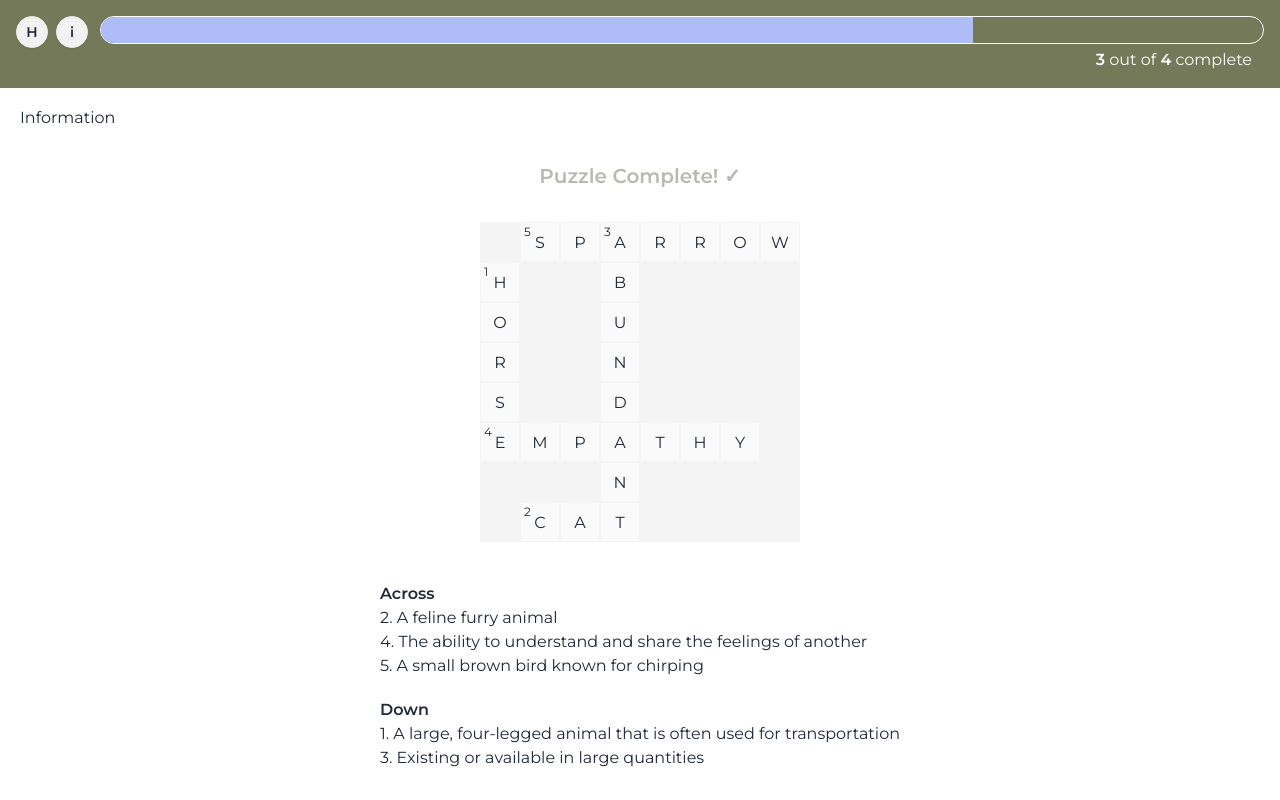
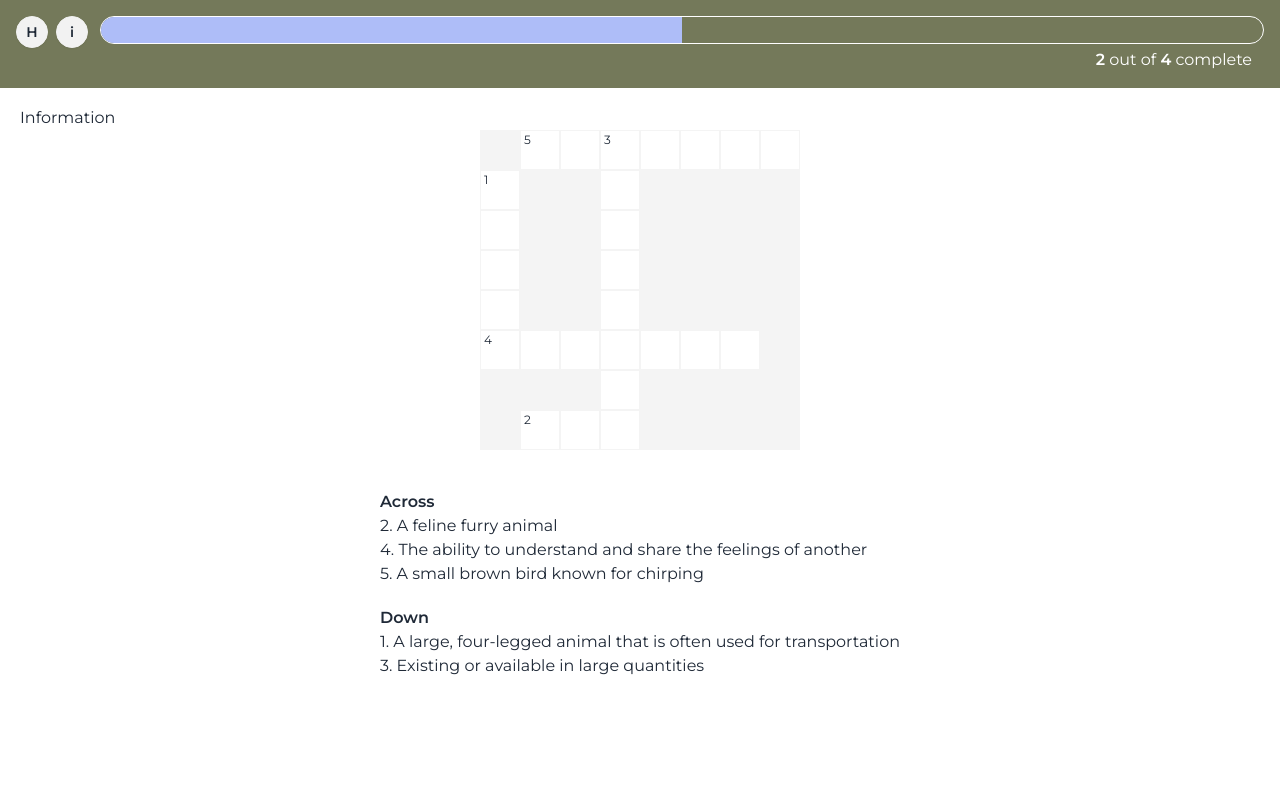
Before and after one commit to jldavis23/crfs-scavenger-hunt, a Next.js app: page /crossword in a window 1280 px wide. Built offline with nearby package versions, Linux system fonts and the light colour scheme; a web font is replaced by a local one.

Commit message:
loading animations for crossword and quiz

```diff
--- a/app/components/Crossword.js
+++ b/app/components/Crossword.js
@@ -2,7 +2,7 @@
 import { useState } from 'react';
 import confetti from 'canvas-confetti'
 
-export const Crossword = ({ puzzle, puzzleCompleted, setPuzzleCompleted}) => {
+export const Crossword = ({ puzzle, puzzleCompleted, setPuzzleCompleted }) => {
     // VARIABLES
     const [userAnswers, setUserAnswers] = useState(
         puzzle.crosswordRows.map(row => row.map(cell => (cell !== '' ? '' : null)))
@@ -24,8 +24,11 @@ export const Crossword = ({ puzzle, puzzleCompleted, setPuzzleCompleted}) => {
 
     return (
         <section>
-
-            <h1 className={`font-bold text-xl m-8 text-center ${puzzleCompleted ? 'text-success' : ''}`}>{puzzleCompleted ? 'Puzzle Complete! ✓' : 'Complete the Crossword Puzzle'}</h1>
+            {puzzleCompleted === true ? (
+                <h2 className="font-semibold text-2xl m-8 text-center text-success">Puzzle Complete ✓</h2>
+            ) : (
+                puzzleCompleted === false ? (
+                    <h2 className="font-semibold text-2xl m-8 text-center">Complete the Crossword Puzzle</h2>,
 
                     <div className="flex flex-col items-center gap-10">
                         <div>
@@ -40,7 +43,7 @@ export const Crossword = ({ puzzle, puzzleCompleted, setPuzzleCompleted}) => {
                                                     maxLength={1}
                                                     onChange={e => handleInputChange(i, j, e)}
                                                     value={puzzleCompleted ? solutions[i][j] : userAnswers[i][j]}
-                                            disabled={puzzleCompleted}
+
                                                 />
                                                 {puzzle.wordStarts[i][j] ? (
                                                     <span className="absolute top-1 left-1 text-xs leading-none">{puzzle.wordStarts[i][j]}</span>
@@ -73,6 +76,13 @@ export const Crossword = ({ puzzle, puzzleCompleted, setPuzzleCompleted}) => {
                         </div>
 
                     </div>
+                ) : (
+                    <div className='text-center'>
+                        <span className="loading loading-spinner loading-lg text-primary"></span>
+                    </div>
+                )
+            )}
+
 
         </section>
     )
--- a/app/components/ProgressBar.js
+++ b/app/components/ProgressBar.js
@@ -52,7 +52,7 @@ export const ProgressBar = () => {
 
   return (
     <section>
-      <div id="header" className="flex gap-3 p-4 bg-primary text-white fixed top-0 w-full min-h-[86px]">
+      <div className="flex gap-3 p-4 bg-primary text-white fixed top-0 w-full min-h-[86px] z-50">
         <div className='flex gap-2'>
           <a href="/" className='btn btn-circle btn-sm'>H</a>
           <button className='btn btn-circle btn-sm' onClick={() => document.getElementById('instructions_modal').showModal()}>i</button>
--- a/app/components/Quiz.js
+++ b/app/components/Quiz.js
@@ -69,9 +69,10 @@ export const Quiz = ({ quiz, quizCompleted, setQuizCompleted }) => {
 
     return (
         <section>
-            {quizCompleted ? (
+            {quizCompleted === true ? (
                 <h2 className="font-semibold text-2xl m-8 text-center text-success">Quiz Complete ✓</h2>
             ) : (
+                quizCompleted === false ? (
                     <h2 className="font-semibold text-2xl m-8 text-center">Test Your Knowledge</h2>,
 
                     <form id='quiz' onSubmit={submitOrTryAgain}>
@@ -116,6 +117,11 @@ export const Quiz = ({ quiz, quizCompleted, setQuizCompleted }) => {
 
                         {quizCompleted ? '' : <button type='submit' className="btn btn-secondary rounded-full w-full mt-2" onClick={scrollTo}>{showResults ? 'RETRY QUIZ' : 'SUBMIT'}</button>}
                     </form>
+                ) : (
+                    <div className='text-center'>
+                        <span className="loading loading-spinner loading-lg text-primary"></span>
+                    </div>
+                )
             )}
         </section>
     )
--- a/app/context/ProgressDataContext.js
+++ b/app/context/ProgressDataContext.js
@@ -5,7 +5,7 @@ export const ProgressDataContext = createContext()
 
 export const ProgressDataProvider = ({ children }) => {
     const initialProgressData = {
-        tag1: { scanned: false, completed: true, description: 'Look for the tag where the pink flowers are located.', hint: '' },
+        tag1: { scanned: false, completed: false, description: 'Look for the tag where the pink flowers are located.', hint: '' },
         tag2: { scanned: false, completed: false, description: 'Look for the tag where the pink flowers are located.', hint: '' },
         tag3: { scanned: false, completed: true, description: 'Look for the tag where the pink flowers are located.', hint: '' },
         tag4: { scanned: false, completed: true, description: 'Look for the tag where the pink flowers are located.', hint: '' }
--- a/app/crossword/page.js
+++ b/app/crossword/page.js
@@ -6,7 +6,7 @@ import { Crossword } from '../components/Crossword.js'
 
 export default function CrosswordPage() {
     const { progressData, setProgressData } = useContext(ProgressDataContext)
-    const [puzzleCompleted, setPuzzleCompleted] = useState(false)
+    const [puzzleCompleted, setPuzzleCompleted] = useState(null)
 
     const puzzle = {
         crosswordRows: [
--- a/app/quiz/page.js
+++ b/app/quiz/page.js
@@ -7,7 +7,7 @@ import { Quiz } from '../components/Quiz.js'
 
 export default function QuizPage() {
     const { progressData, setProgressData } = useContext(ProgressDataContext)
-    const [quizCompleted, setQuizCompleted] = useState(false)
+    const [quizCompleted, setQuizCompleted] = useState(null)
 
     const router = useRouter()
 
@@ -57,15 +57,15 @@ export default function QuizPage() {
     }, [quizCompleted])
 
     // If all the tags are complete, reroute the user to the Completed page
-    useEffect(() => {
-        if (quizCompleted) {
-            console.log('it is runnning')
-            if (Object.keys(progressData).every(tag => progressData[tag].completed === true)) {
-                console.log('what is up')
-                router.push('/huntcompleted')
-            }
-        }
-    }, [progressData])
+    // useEffect(() => {
+    //     if (quizCompleted) {
+    //         console.log('it is runnning')
+    //         if (Object.keys(progressData).every(tag => progressData[tag].completed === true)) {
+    //             console.log('what is up')
+    //             router.push('/huntcompleted')
+    //         }
+    //     }
+    // }, [progressData])
 
     return (
         <main className='p-5'>
```
Lines whose indentation alone changed are shown as unchanged.
